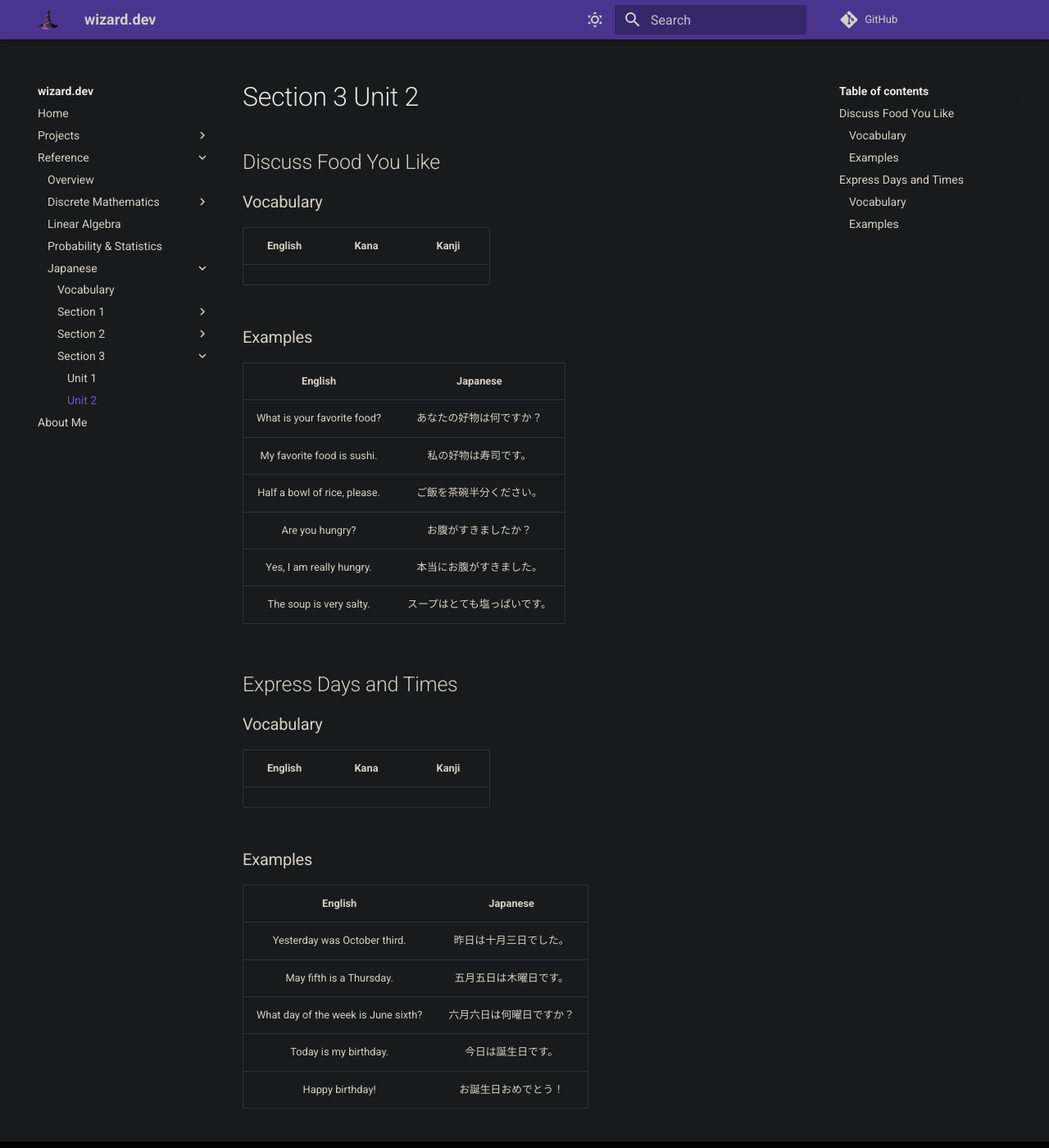
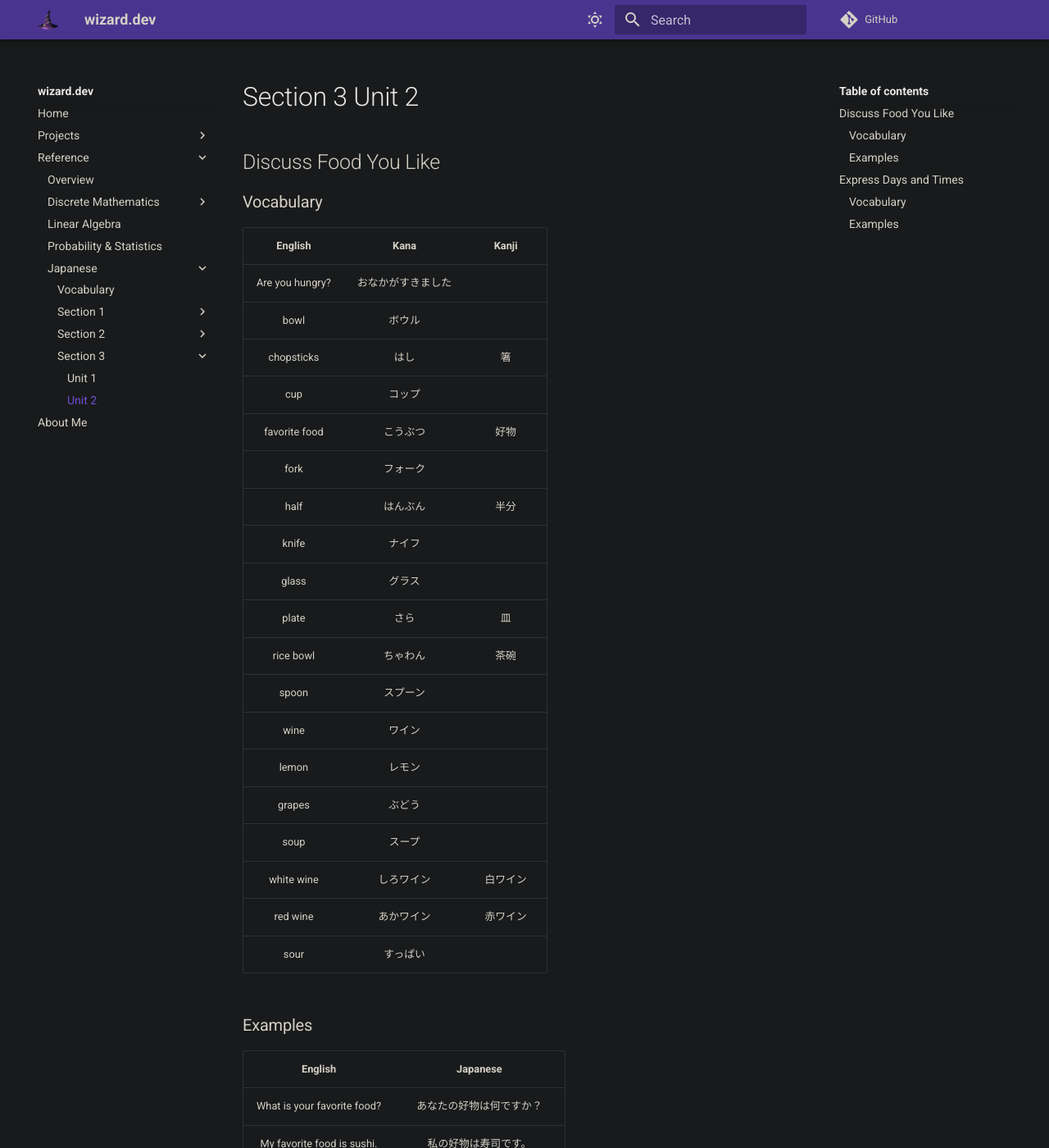
Before and after one commit to zkWildfire/wizard.dev, an MkDocs documentation site: the page built from docs/reference/japanese/section-3/unit-2.md, in a window 1280 px wide and 1400 px high. Shown: the whole window at 82% size. Built offline with MkDocs 1.6.1 and Material for MkDocs 9.7.7, drawn with Linux system fonts in a browser that asks for light colours; comment, search, counter and statistics services are not loaded.

```diff
--- a/docs/reference/japanese/section-3/unit-2.md
+++ b/docs/reference/japanese/section-3/unit-2.md
@@ -3,6 +3,25 @@
 ### Vocabulary
 | English | Kana | Kanji |
 |:-------:|:----:|:-----:|
+| Are you hungry? | おなかがすきました | |
+| bowl | ボウル | |
+| chopsticks | はし | 箸 |
+| cup | コップ | |
+| favorite food | こうぶつ | 好物 |
+| fork | フォーク | |
+| half | はんぶん | 半分 |
+| knife | ナイフ | |
+| glass | グラス | |
+| plate | さら | 皿 |
+| rice bowl | ちゃわん | 茶碗 |
+| spoon | スプーン | |
+| wine | ワイン | |
+| lemon | レモン | |
+| grapes | ぶどう | |
+| soup | スープ | |
+| white wine | しろワイン | 白ワイン |
+| red wine | あかワイン | 赤ワイン |
+| sour | すっぱい | |
 
 ### Examples
 | English | Japanese |
```
Also changed, not shown: docs/reference/japanese/section-1/unit-1.md (+1 -1 lines), docs/reference/japanese/section-2/unit-3.md (+1 -1 lines), docs/reference/japanese/section-2/unit-8.md (+1 -1 lines), docs/reference/japanese/vocabulary.md (+22 -3 lines).
